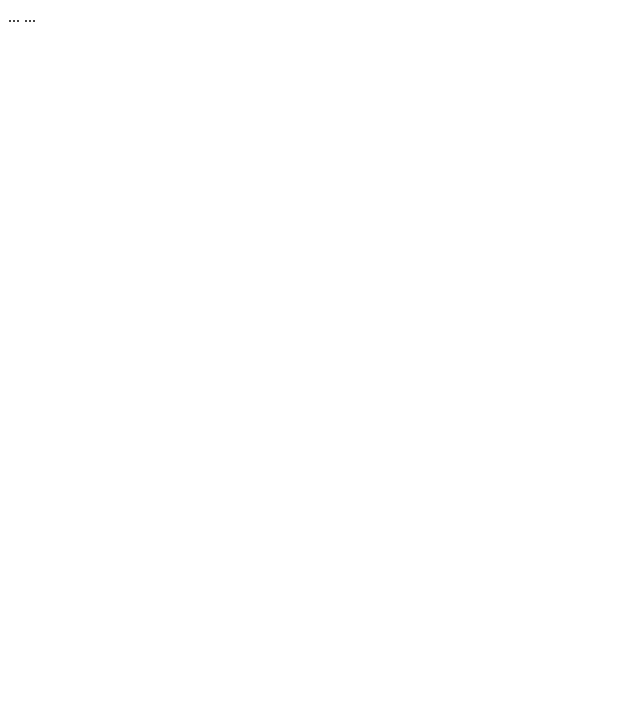
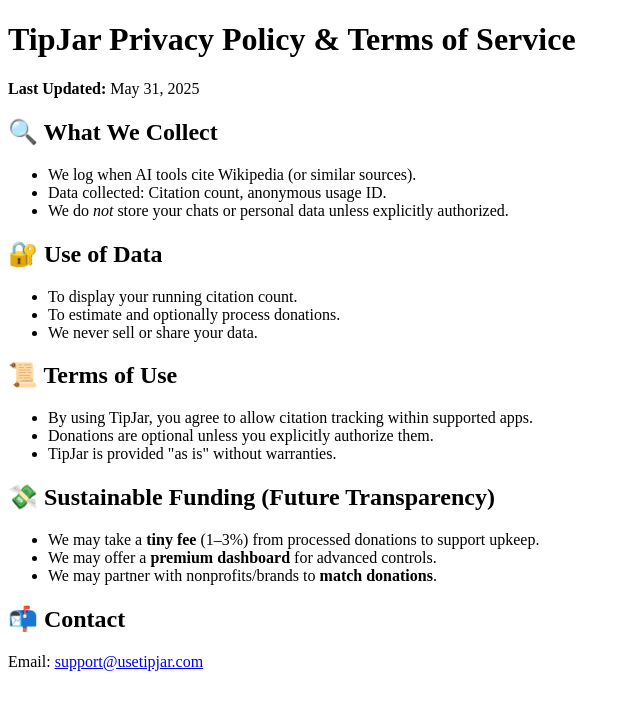
Before and after one commit to ClubCorey/tipjar-plugin, a plain HTML site: page privacy.html in a window 1280 px wide. Shown: the whole page, without its empty margins (0-640 px from the left). Drawn offline with Linux system fonts and the light colour scheme.

Commit message:
Update privacy.html

```diff
--- a/privacy.html
+++ b/privacy.html
@@ -2,9 +2,37 @@
 <html lang="en">
 <head>
   <meta charset="UTF-8" />
-  ...
+  <meta name="viewport" content="width=device-width, initial-scale=1.0" />
+  <title>TipJar Privacy Policy</title>
 </head>
 <body>
-  ...
+  <h1>TipJar Privacy Policy & Terms of Service</h1>
+  <p><strong>Last Updated:</strong> May 31, 2025</p>
+  <h2>🔍 What We Collect</h2>
+  <ul>
+    <li>We log when AI tools cite Wikipedia (or similar sources).</li>
+    <li>Data collected: Citation count, anonymous usage ID.</li>
+    <li>We do <em>not</em> store your chats or personal data unless explicitly authorized.</li>
+  </ul>
+  <h2>🔐 Use of Data</h2>
+  <ul>
+    <li>To display your running citation count.</li>
+    <li>To estimate and optionally process donations.</li>
+    <li>We never sell or share your data.</li>
+  </ul>
+  <h2>📜 Terms of Use</h2>
+  <ul>
+    <li>By using TipJar, you agree to allow citation tracking within supported apps.</li>
+    <li>Donations are optional unless you explicitly authorize them.</li>
+    <li>TipJar is provided "as is" without warranties.</li>
+  </ul>
+  <h2>💸 Sustainable Funding (Future Transparency)</h2>
+  <ul>
+    <li>We may take a <strong>tiny fee</strong> (1–3%) from processed donations to support upkeep.</li>
+    <li>We may offer a <strong>premium dashboard</strong> for advanced controls.</li>
+    <li>We may partner with nonprofits/brands to <strong>match donations</strong>.</li>
+  </ul>
+  <h2>📬 Contact</h2>
+  <p>Email: <a href="mailto:support@usetipjar.com">support@usetipjar.com</a></p>
 </body>
 </html>
```
